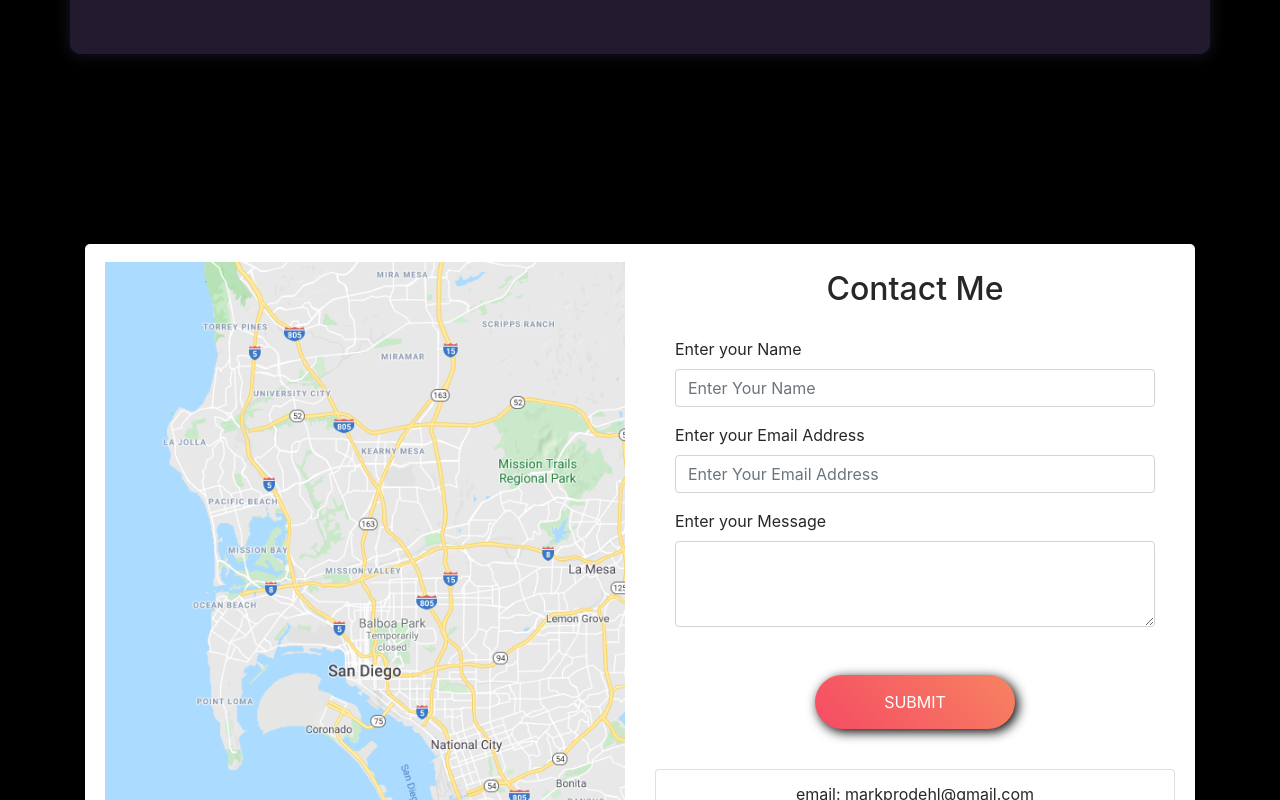
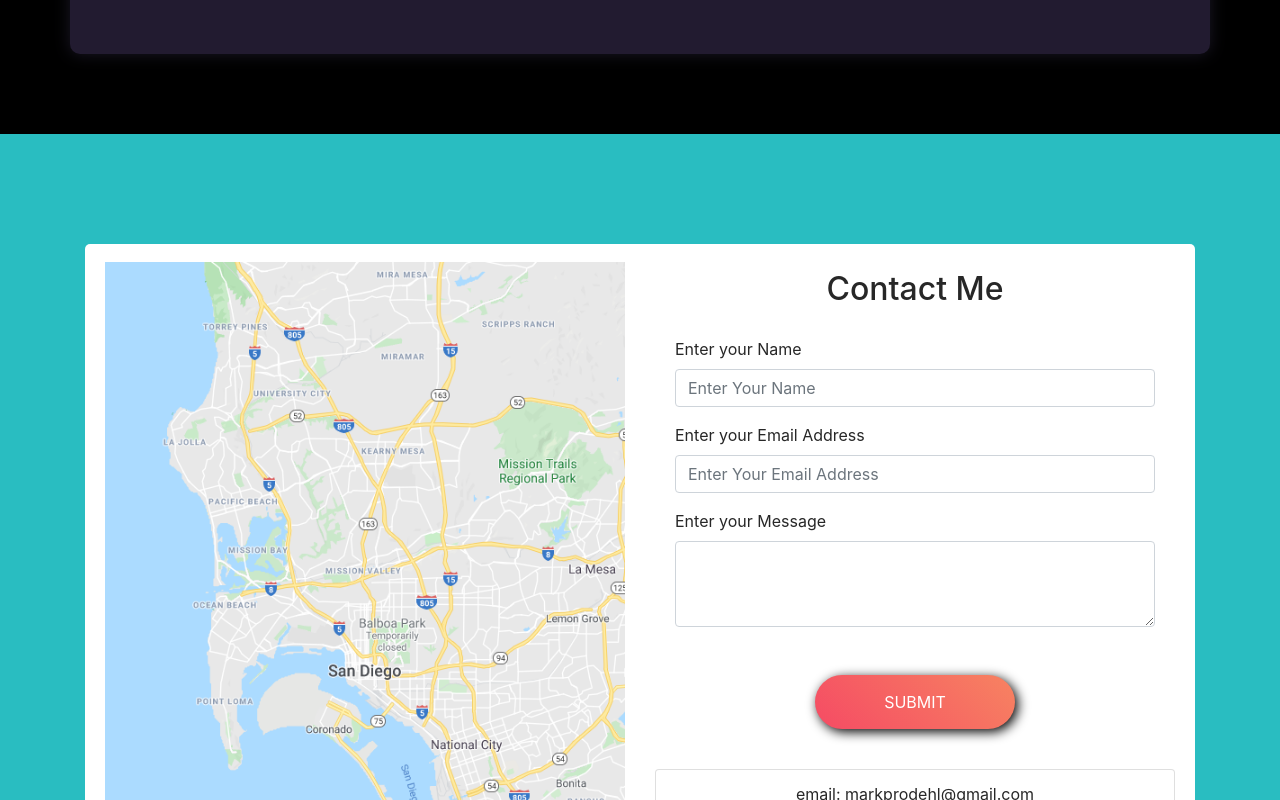
Before and after one commit to markprodehl/React-Portfolio, a React (Create React App) app: page /ContactPage in a window 1280 px wide. Shown: the part 1660-2460 px from the top of the page. Built offline with nearby package versions, Linux system fonts and the light colour scheme.

Commit message:
styled black

```diff
--- a/src/index.css
+++ b/src/index.css
@@ -36,7 +36,7 @@ body {
   margin-bottom: 50px;
   padding: 30px 0;
   /* height: 100vh; */
-  background-color: black
+  background-color: rgb(41,189,193);
 
 }
 .hero1{
```
